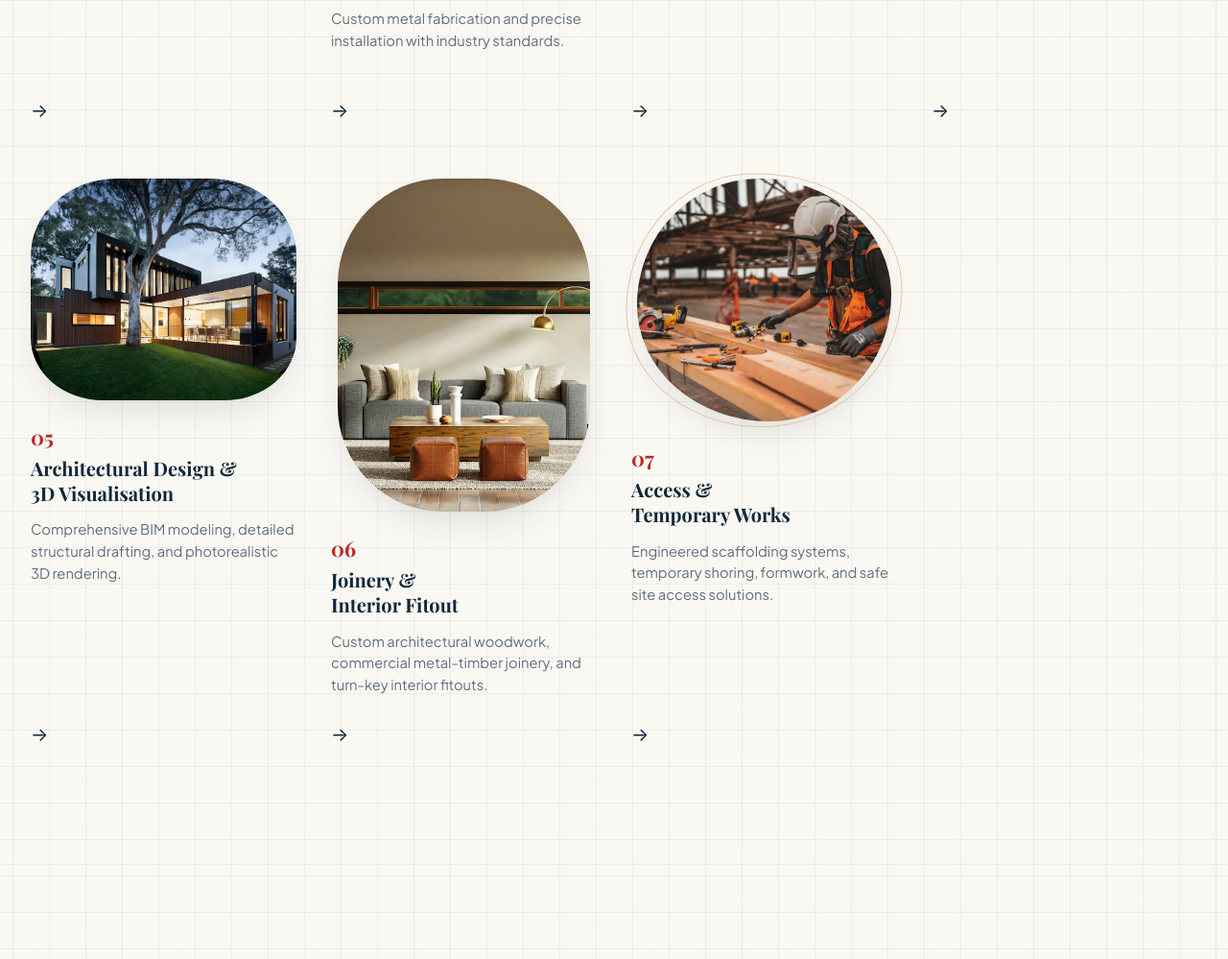
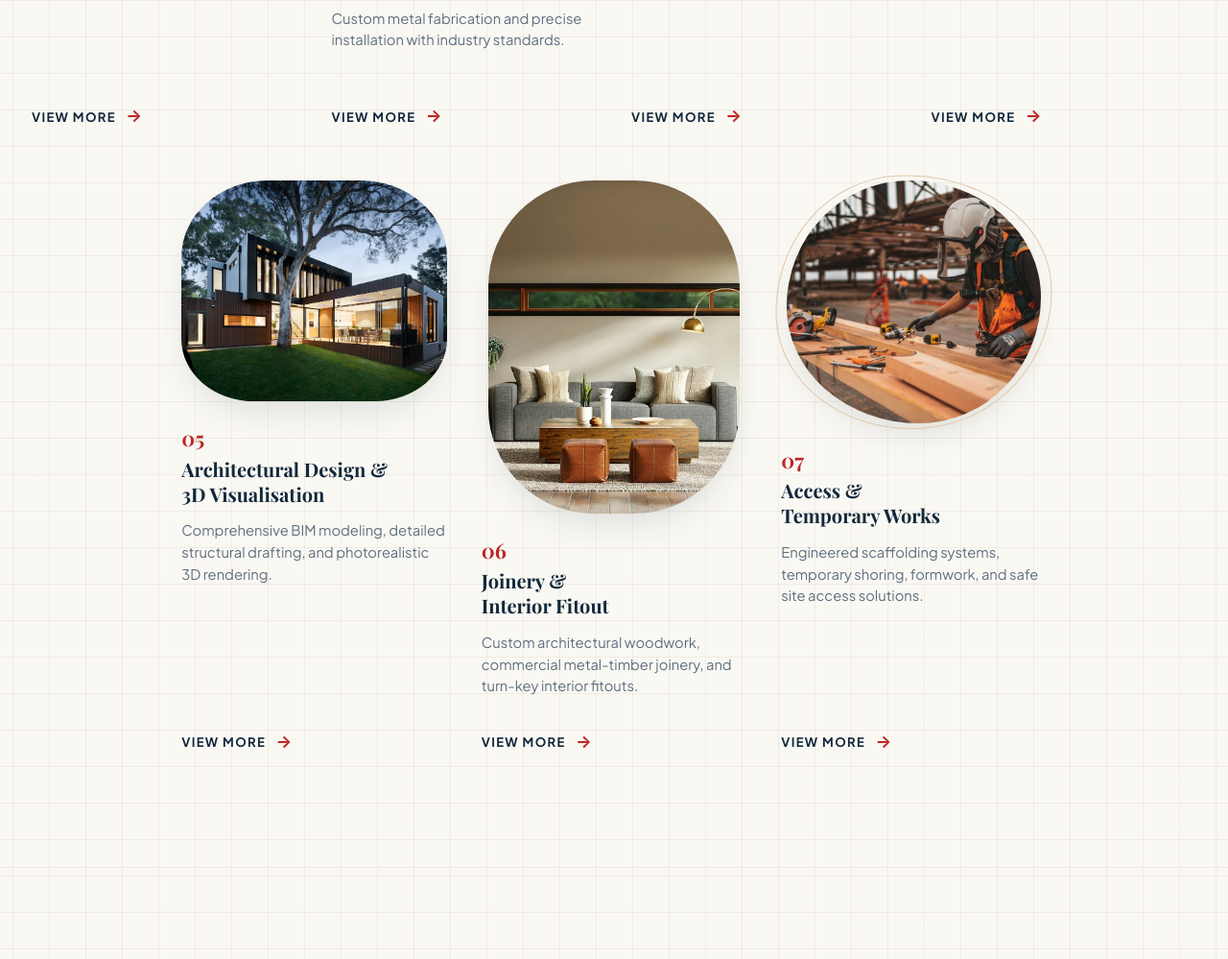
Before and after one commit to shamna24/rhombuscontractors, a website built with Vite: page index.html in a window 1280 px wide. Shown: the part 1482-2481 px from the top of the page at 96% size. Built offline with nearby package versions, Linux system fonts and the light colour scheme; a web font is replaced by a local one.

Commit message:
feat: change arrow buttons to 'View More' and center last 3 services in row

```diff
--- a/index.html
+++ b/index.html
@@ -186,7 +186,8 @@
               Quality construction materials for your building needs.
             </p>
             <div class="service-arrow-link">
-              <span>→</span>
+              <span>View More</span>
+              <span class="service-btn-arrow">→</span>
             </div>
           </div>
 
@@ -203,7 +204,8 @@
               Custom metal fabrication and precise installation with industry standards.
             </p>
             <div class="service-arrow-link">
-              <span>→</span>
+              <span>View More</span>
+              <span class="service-btn-arrow">→</span>
             </div>
           </div>
 
@@ -220,7 +222,8 @@
               Durable and high-quality powder coating for a lasting finish.
             </p>
             <div class="service-arrow-link">
-              <span>→</span>
+              <span>View More</span>
+              <span class="service-btn-arrow">→</span>
             </div>
           </div>
 
@@ -240,7 +243,8 @@
               Reliable sub contracting solutions for your construction projects.
             </p>
             <div class="service-arrow-link">
-              <span>→</span>
+              <span>View More</span>
+              <span class="service-btn-arrow">→</span>
             </div>
           </div>
 
@@ -257,7 +261,8 @@
               Comprehensive BIM modeling, detailed structural drafting, and photorealistic 3D rendering.
             </p>
             <div class="service-arrow-link">
-              <span>→</span>
+              <span>View More</span>
+              <span class="service-btn-arrow">→</span>
             </div>
           </div>
 
@@ -274,7 +279,8 @@
               Custom architectural woodwork, commercial metal-timber joinery, and turn-key interior fitouts.
             </p>
             <div class="service-arrow-link">
-              <span>→</span>
+              <span>View More</span>
+              <span class="service-btn-arrow">→</span>
             </div>
           </div>
 
@@ -294,7 +300,8 @@
               Engineered scaffolding systems, temporary shoring, formwork, and safe site access solutions.
             </p>
             <div class="service-arrow-link">
-              <span>→</span>
+              <span>View More</span>
+              <span class="service-btn-arrow">→</span>
             </div>
           </div>
         </div>
--- a/src/style.css
+++ b/src/style.css
@@ -577,7 +577,7 @@ body {
   transform: translateY(-2px);
 }
 
-/* Services Grid (Normal Vertical Down Flow) */
+/* Services Grid (4 on Row 1, 3 Centered on Row 2) */
 .services-slider-wrapper,
 .services-grid-wrapper {
   position: relative;
@@ -586,8 +586,9 @@ body {
 
 .services-slider-track,
 .services-grid {
-  display: grid;
-  grid-template-columns: repeat(4, 1fr);
+  display: flex;
+  flex-wrap: wrap;
+  justify-content: center;
   gap: 3.5rem 2.25rem;
   padding: 0.5rem 0 1rem 0;
 }
@@ -604,7 +605,9 @@ body {
   color: inherit;
   cursor: pointer;
   transition: transform var(--transition-smooth);
-  width: 100%;
+  flex: 0 0 calc((100% - 6.75rem) / 4 - 0.5px);
+  max-width: calc((100% - 6.75rem) / 4 - 0.5px);
+  width: calc((100% - 6.75rem) / 4 - 0.5px);
   min-width: 0;
 }
 
@@ -720,18 +723,34 @@ body {
 }
 
 .service-arrow-link {
-  font-size: 1.2rem;
+  font-family: var(--font-sans);
+  font-size: 0.82rem;
+  font-weight: 700;
+  letter-spacing: 0.1em;
+  text-transform: uppercase;
   color: var(--color-navy);
   display: inline-flex;
   align-items: center;
-  gap: 0.5rem;
+  gap: 0.65rem;
   transition: all var(--transition-fast);
   margin-top: auto;
+  padding-top: 0.75rem;
+}
+
+.service-arrow-link .service-btn-arrow {
+  font-size: 1.1rem;
+  color: var(--color-crimson);
+  transition: transform var(--transition-fast);
+  display: inline-block;
+  line-height: 1;
 }
 
 .service-card:hover .service-arrow-link {
   color: var(--color-crimson);
-  transform: translateX(8px);
+}
+
+.service-card:hover .service-arrow-link .service-btn-arrow {
+  transform: translateX(6px);
 }
 
 /* ==========================================================================
@@ -1177,8 +1196,12 @@ body {
   }
   .services-slider-track,
   .services-grid {
-    grid-template-columns: repeat(2, 1fr);
     gap: 3rem 2rem;
+  }
+  .service-card {
+    flex: 0 0 calc((100% - 2rem) / 2 - 0.5px);
+    max-width: calc((100% - 2rem) / 2 - 0.5px);
+    width: calc((100% - 2rem) / 2 - 0.5px);
   }
   .about-grid {
     grid-template-columns: 1fr;
@@ -1255,8 +1278,12 @@ body {
   }
   .services-slider-track,
   .services-grid {
-    grid-template-columns: 1fr;
     gap: 2.75rem;
+  }
+  .service-card {
+    flex: 0 0 100%;
+    max-width: 100%;
+    width: 100%;
   }
   .why-choose-features-grid {
     grid-template-columns: 1fr;
```
